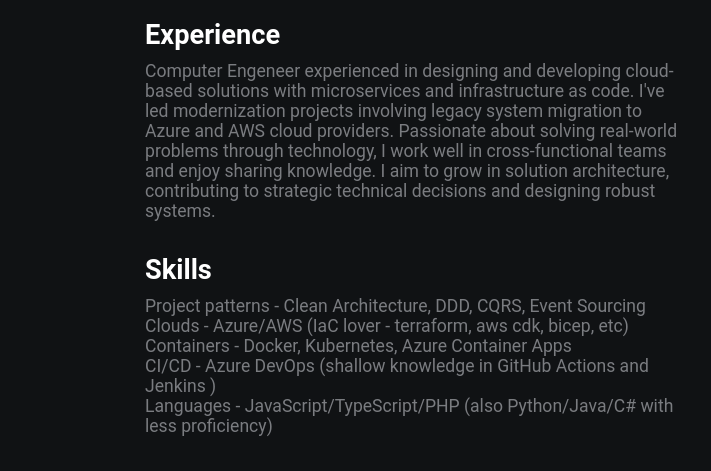
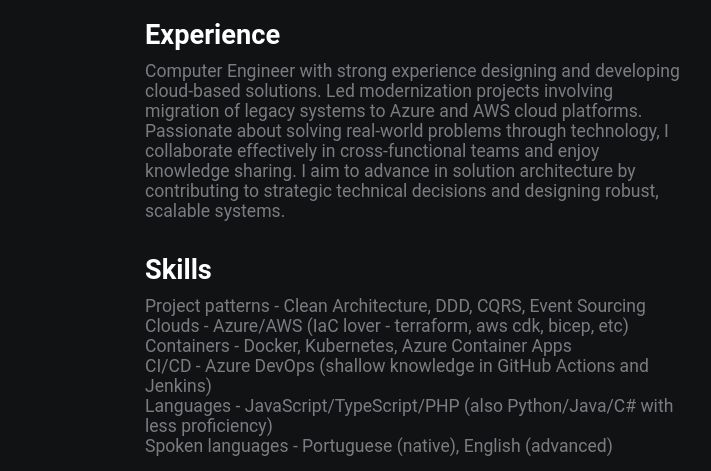
Before and after one commit to jonasbbernardi/jonasbbernardi.github.io, a website: page index.html in a window 1280 px wide. Shown: the part 238-709 px from the top of the page, 367-1078 px from the left. Drawn offline with nearby package versions, Linux system fonts and the light colour scheme.

Commit message:
feat: small changes

```diff
--- a/index.html
+++ b/index.html
@@ -45,7 +45,8 @@
             <p>Tech guy who loves building smart, scalable systems. Into architecture, automation, and solving real problems. Outside of work, I'm into board games, RPG, dabble in guitar, and enjoy a good beer now and then.</p>
 
             <h2>Experience</h2>
-            <p>Computer Engeneer experienced in designing and developing cloud-based solutions with microservices and infrastructure as code. I've led modernization projects involving legacy system migration to Azure and AWS cloud providers. Passionate about solving real-world problems through technology, I work well in cross-functional teams and enjoy sharing knowledge. I aim to grow in solution architecture, contributing to strategic technical decisions and designing robust systems.
+            <p>
+              Computer Engineer with strong experience designing and developing cloud-based solutions. Led modernization projects involving migration of legacy systems to Azure and AWS cloud platforms. Passionate about solving real-world problems through technology, I collaborate effectively in cross-functional teams and enjoy knowledge sharing. I aim to advance in solution architecture by contributing to strategic technical decisions and designing robust, scalable systems.
             </p>
 
             <h2>Skills</h2>
@@ -53,8 +54,9 @@
               Project patterns - Clean Architecture, DDD, CQRS, Event Sourcing<br>
               Clouds - Azure/AWS (IaC lover - terraform, aws cdk, bicep, etc)<br>
               Containers - Docker, Kubernetes, Azure Container Apps<br>
-              CI/CD - Azure DevOps (shallow knowledge in GitHub Actions and Jenkins )<br>
-              Languages - JavaScript/TypeScript/PHP (also Python/Java/C# with less proficiency)
+              CI/CD - Azure DevOps (shallow knowledge in GitHub Actions and Jenkins)<br>
+              Languages - JavaScript/TypeScript/PHP (also Python/Java/C# with less proficiency)<br>
+              Spoken languages - Portuguese (native), English (advanced)<br>
             </p>
 
             <h2>Projects</h2>
```
